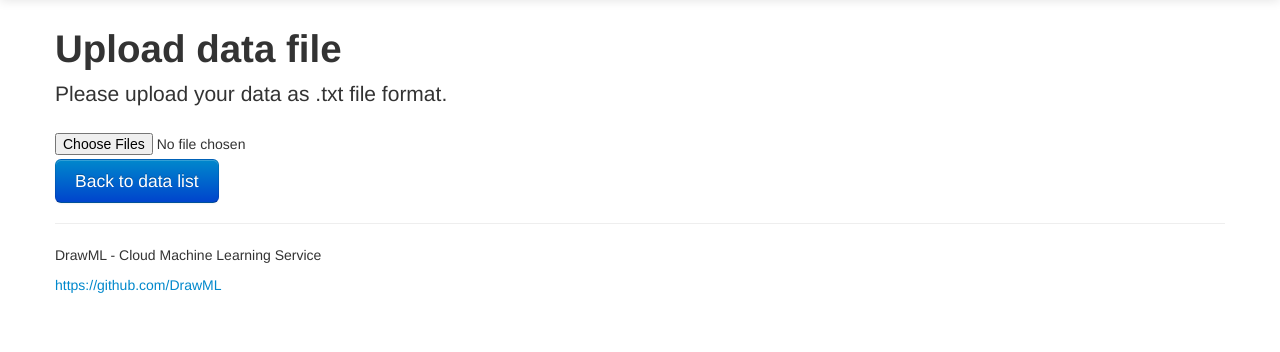
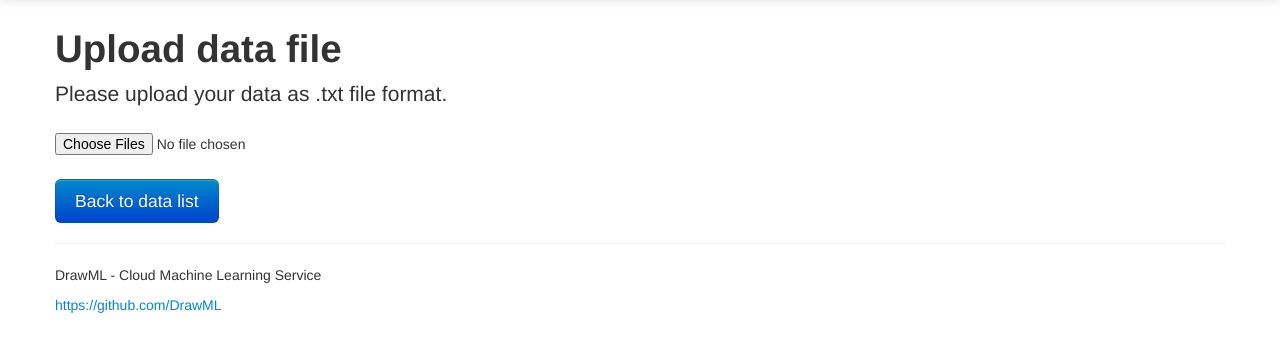
Before and after one commit to DrawML/was-flask, a Flask app: page /data/upload in a window 1280 px wide. Shown: the part 41-393 px from the top of the page. Run offline with Flask 2, Linux system fonts and the light colour scheme; a user stored in the database is signed in; tables that the repository leaves empty hold one stand-in row (values such as "Sample post"); parts of the project's set-up code (start-up, migrations or seed data) failed here and were passed over; some libraries are stand-ins or nearby versions.

Commit message:
Fix a tiny bug for UI

```diff
--- a/app/templates/data/upload.html
+++ b/app/templates/data/upload.html
@@ -12,7 +12,7 @@
 
 <input id="fileupload" type="file" accept=".txt" name="file" data-url="/data/" multiple>
     <div id="message"></div>
-    <a href="{{ url_for('data.get_all') }}" class="btn btn-large btn-primary">Back to data list</a>
+    <a href="{{ url_for('data.get_all') }}" class="btn btn-large btn-primary" style="margin-top: 20px;">Back to data list</a>
 
 <script src="//ajax.googleapis.com/ajax/libs/jquery/1.9.1/jquery.min.js"></script>
 <script src="/static/javascripts/vendor/jquery.ui.widget.js"></script>
@@ -25,6 +25,7 @@
         method:'POST'
     })
         .on('fileuploadstart', function (e, data) {
+            console.log(data);
             $("#file_name").text(data.files[0].name);
             $("#progressBox").show();
         })
```
